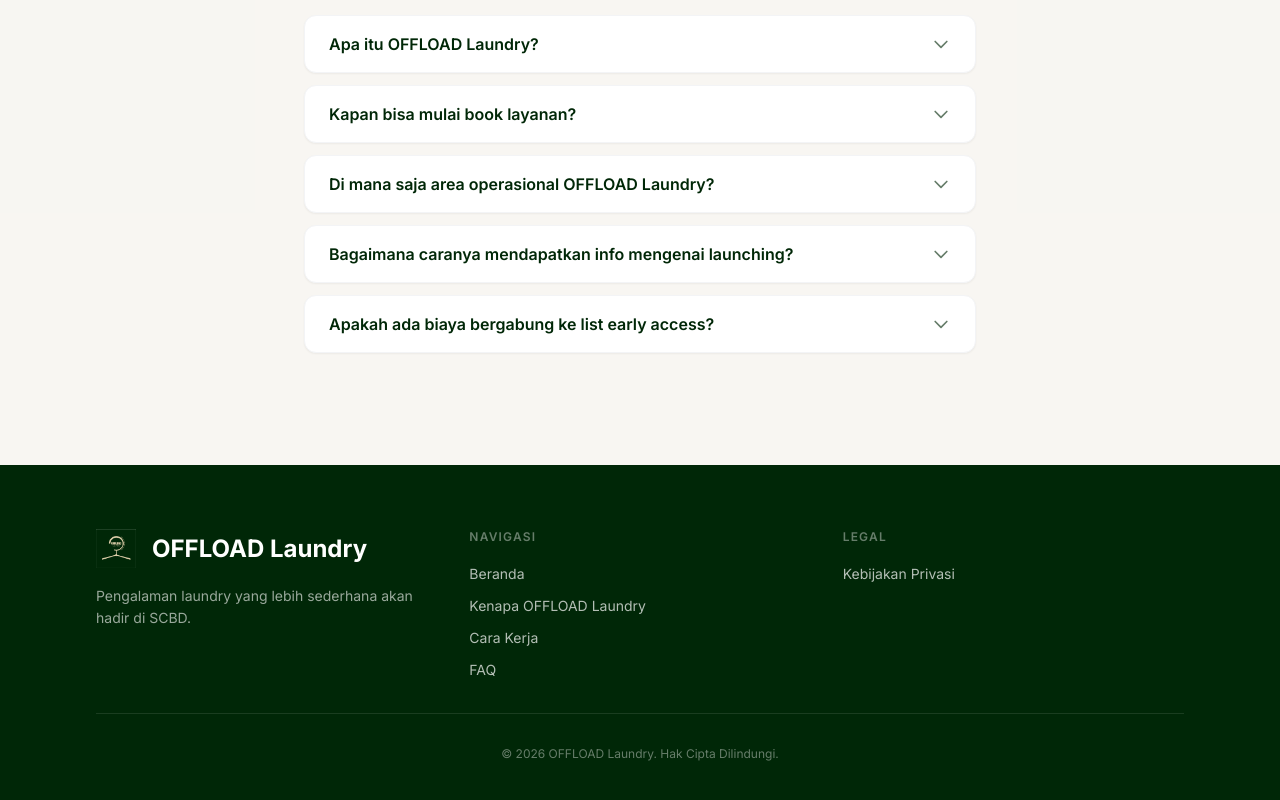
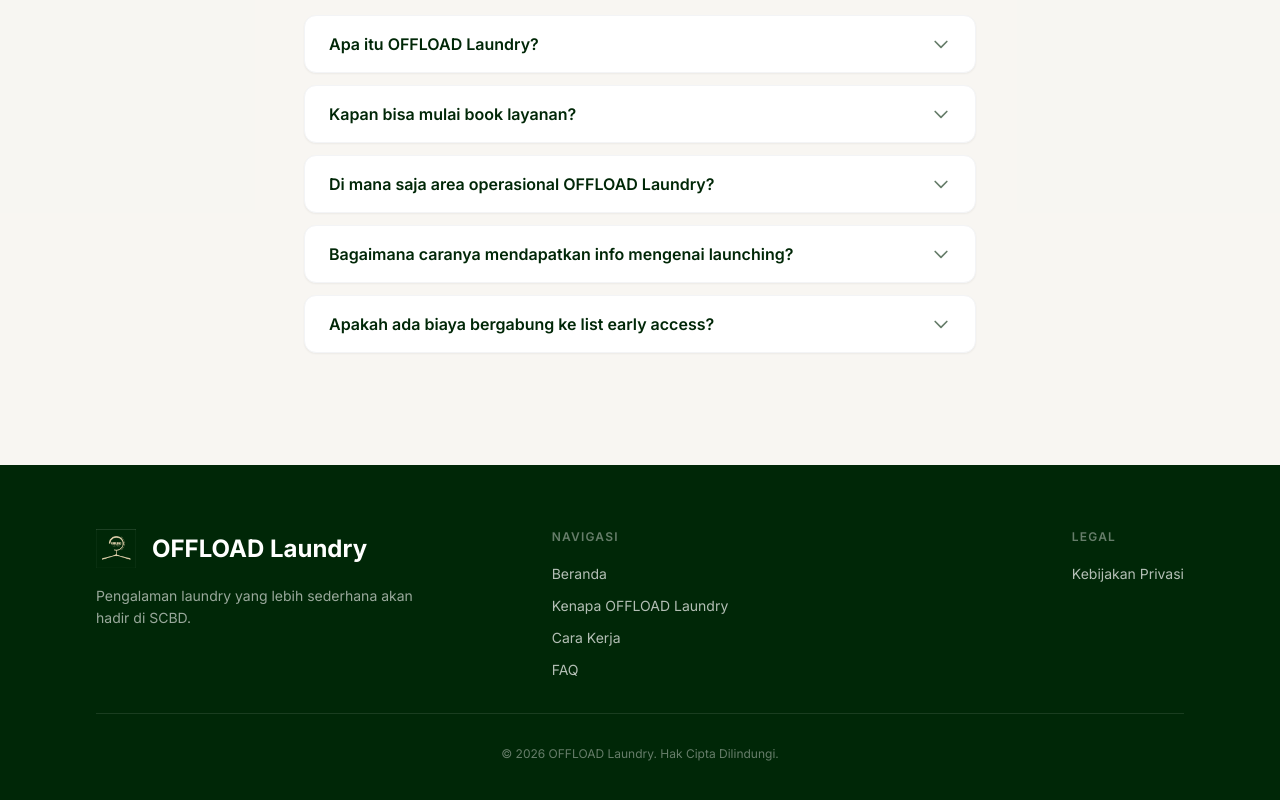
Before and after one commit to Offloadlaundry/Offloadlaundry-landing-page, a Next.js app: page / in a window 1280 px wide. Shown: the part 4106-4906 px from the top of the page. Built offline with nearby package versions, Linux system fonts and the light colour scheme.

Commit message:
Update Footer.tsx

```diff
--- a/components/layout/Footer.tsx
+++ b/components/layout/Footer.tsx
@@ -14,8 +14,8 @@ export default function Footer() {
     <>
       <footer className="bg-footer text-white py-12 lg:py-16">
         <div className="mx-auto max-w-6xl px-4 sm:px-6 lg:px-8">
-          <div className="grid sm:grid-cols-2 lg:grid-cols-3 gap-8 pb-8 border-b border-white/10">
-            <div className="sm:col-span-2 lg:col-span-1">
+          <div className="grid sm:grid-cols-2 lg:grid-cols-3 lg:justify-items-center gap-8 pb-8 border-b border-white/10">
+            <div className="sm:col-span-2 lg:col-span-1 lg:justify-self-start">
               {/* Hanger Icon + Brand Name - Horizontal Layout */}
               <div className="flex items-center gap-4 mb-4">
                 <div className="flex-shrink-0 w-10 h-10">
@@ -32,7 +32,7 @@ export default function Footer() {
               </div>
               <p className="text-white/60 text-sm leading-relaxed max-w-xs">{footerContent.description}</p>
             </div>
-            <div>
+            <div className="lg:justify-self-center">
               <h3 className="text-xs font-semibold text-white/40 uppercase tracking-widest mb-4">Navigasi</h3>
               <ul className="space-y-2">
                 {footerContent.navLinks.map((link) => (
@@ -43,7 +43,7 @@ export default function Footer() {
                 ))}
               </ul>
             </div>
-            <div>
+            <div className="lg:justify-self-end">
               <h3 className="text-xs font-semibold text-white/40 uppercase tracking-widest mb-4">Legal</h3>
               <button onClick={() => setShowPrivacy(true)}
                 className="text-sm text-white/70 hover:text-white transition-colors text-left">
```
